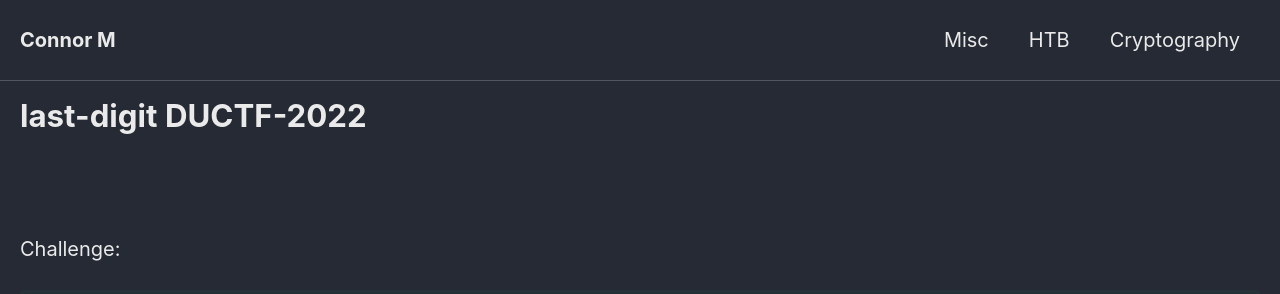
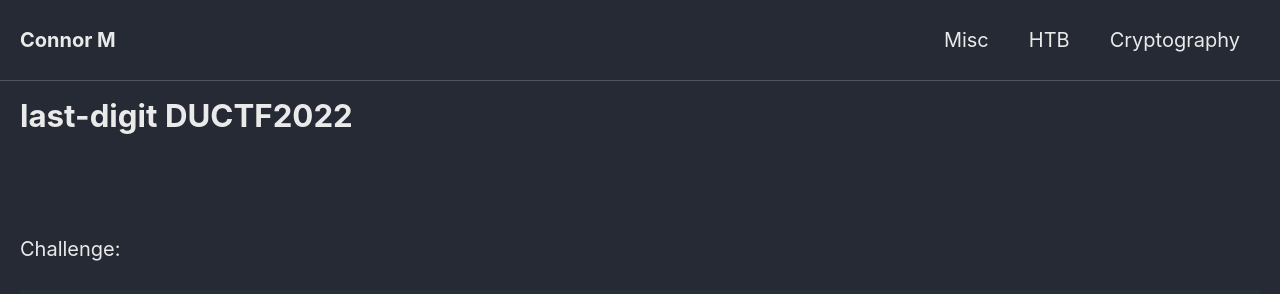
Before and after one commit to Connor-McCartney/Connor-McCartney.github.io, a Jekyll site: the page built from _pages/cryptography/other/last-digit-DUCTF-2022.md, in a window 1280 px wide. Shown: the top 294 px of the page. Built offline with Jekyll 4.4.1, drawn with Linux system fonts in a browser that asks for light colours; cached includes are drawn as plain includes.

Commit message:
Update last-digit-DUCTF-2022.md

```diff
--- a/_pages/cryptography/other/last-digit-DUCTF-2022.md
+++ b/_pages/cryptography/other/last-digit-DUCTF-2022.md
@@ -1,6 +1,6 @@
 ---
 permalink: /cryptography/other/last-digit-DUCTF-2022
-title: last-digit DUCTF-2022
+title: last-digit DUCTF2022
 ---
 
 <br>
```
